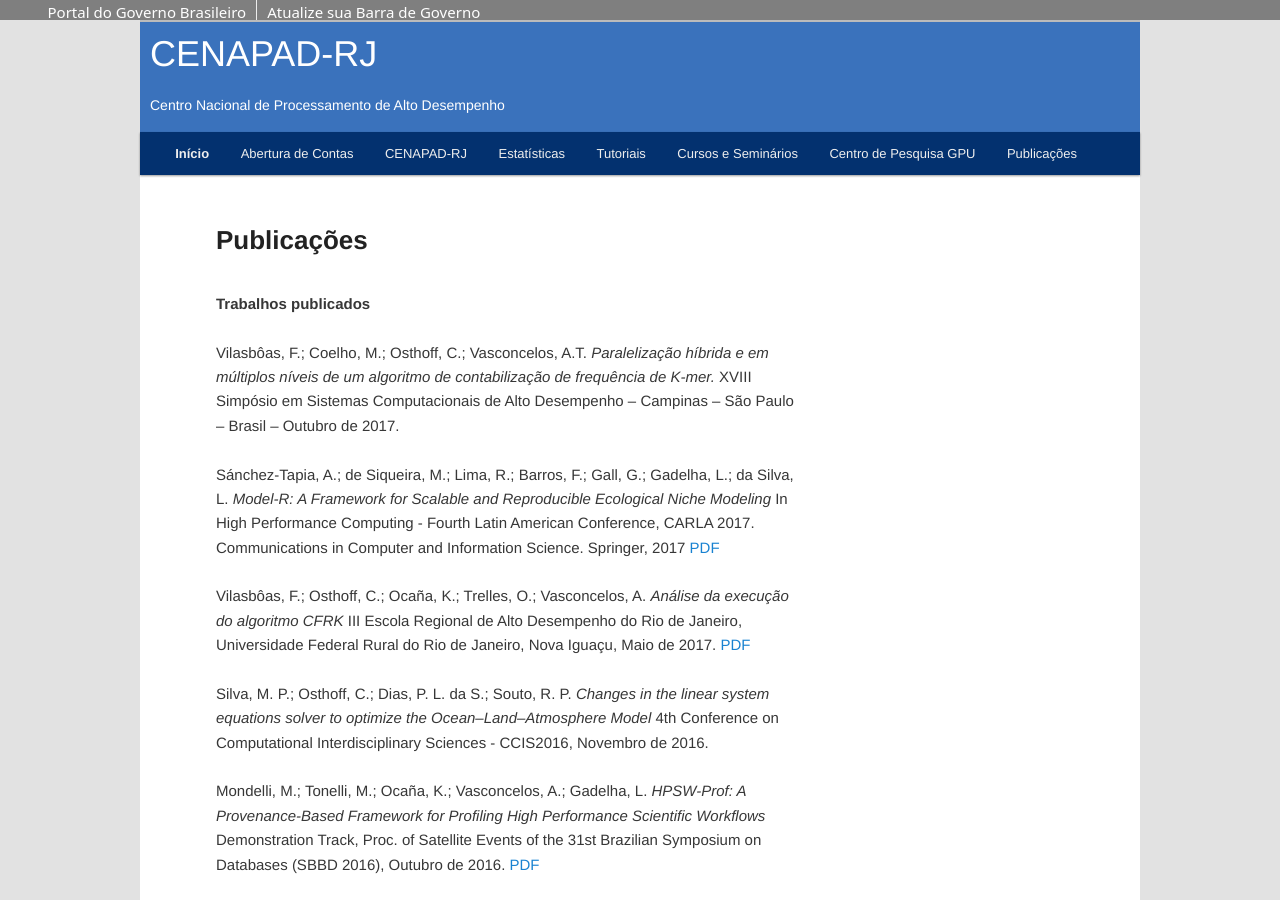
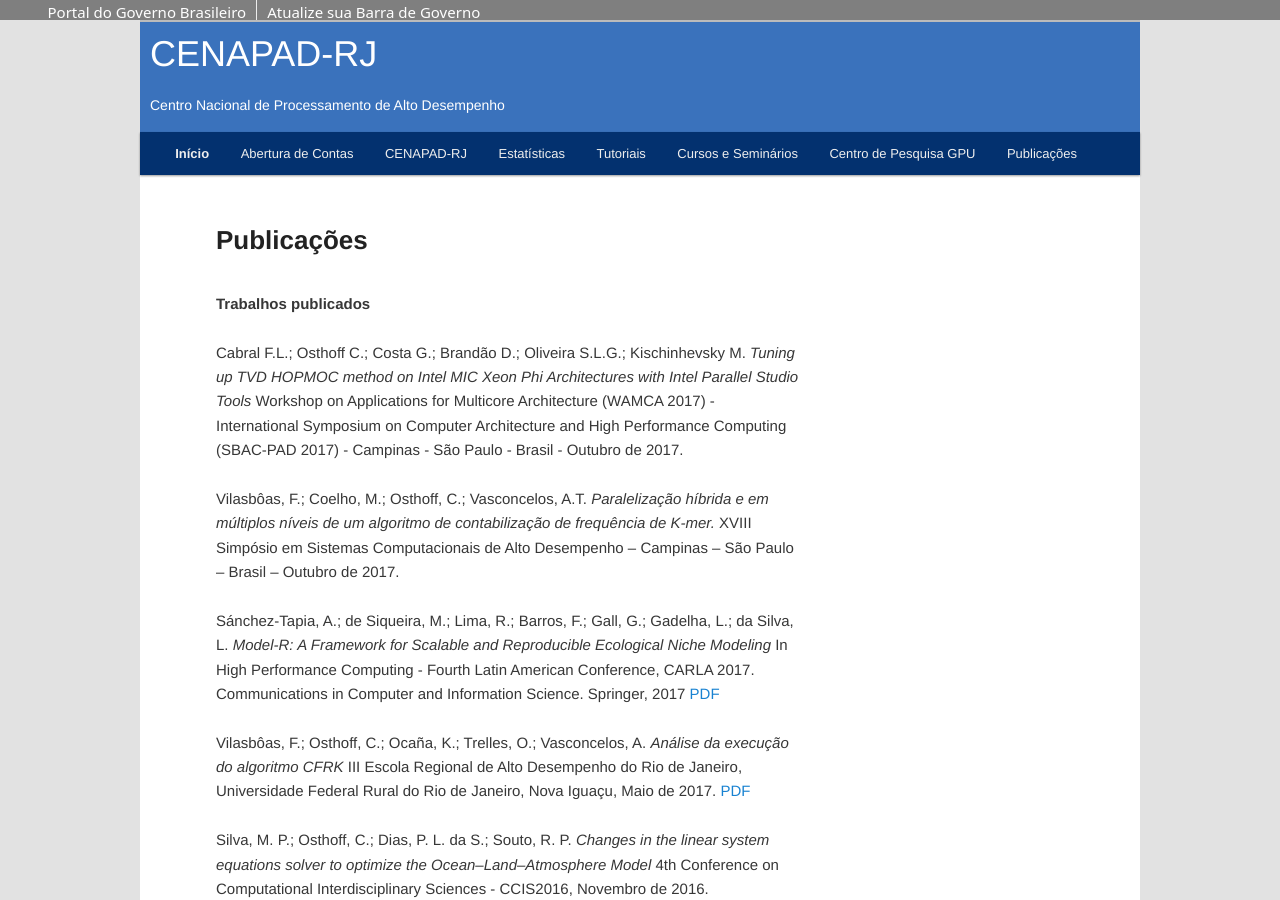
Before and after one commit to gmgall/site-cenapad, a Jekyll site: the page built from publicacoes/index.markdown, in a window 1280 px wide and 900 px high. Built offline with Jekyll 4.4.1, drawn with Linux system fonts in a browser that asks for light colours; Markdown is read by kramdown in place of the engine named in the settings.

Commit message:
Adiciona publicação 'Tuning up TVD HOPMOC method on Intel MIC Xeon Phi Architectures with Intel Parallel Studio Tools'

```diff
--- a/publicacoes/index.markdown
+++ b/publicacoes/index.markdown
@@ -7,6 +7,10 @@ title: Publicações
 ---
 
 **Trabalhos publicados**
+
+Cabral F.L.; Osthoff C.; Costa G.; Brandão D.; Oliveira S.L.G.; Kischinhevsky M.
+*Tuning up TVD HOPMOC method on Intel MIC Xeon Phi Architectures with Intel Parallel Studio Tools*
+Workshop on Applications for Multicore Architecture (WAMCA 2017) - International Symposium on Computer Architecture and High Performance Computing (SBAC-PAD 2017) - Campinas - São Paulo - Brasil - Outubro de 2017.
 
 Vilasbôas, F.; Coelho, M.; Osthoff, C.; Vasconcelos, A.T.
 *Paralelização híbrida e em múltiplos níveis de um algoritmo de contabilização de frequência de K-mer.*
```
